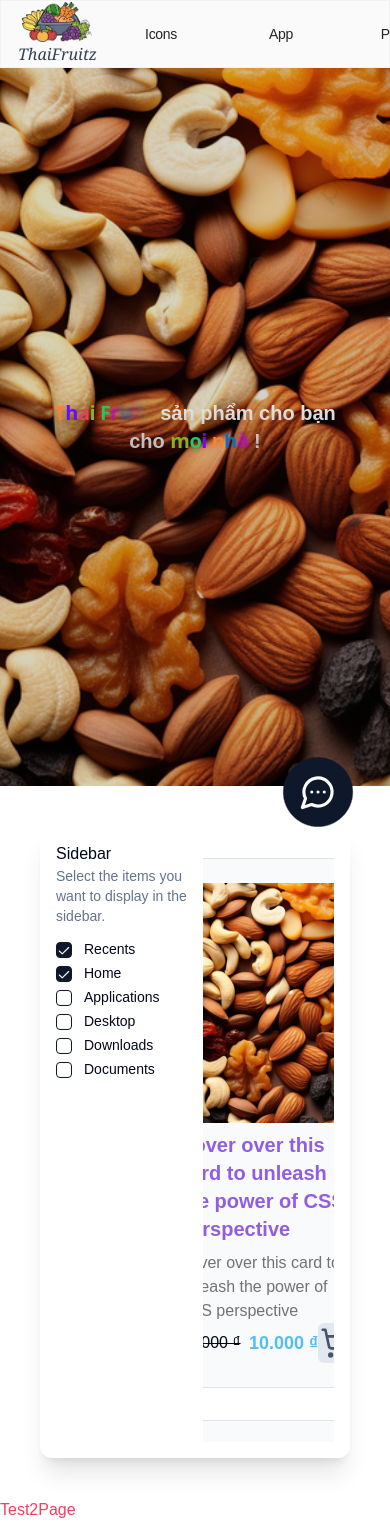
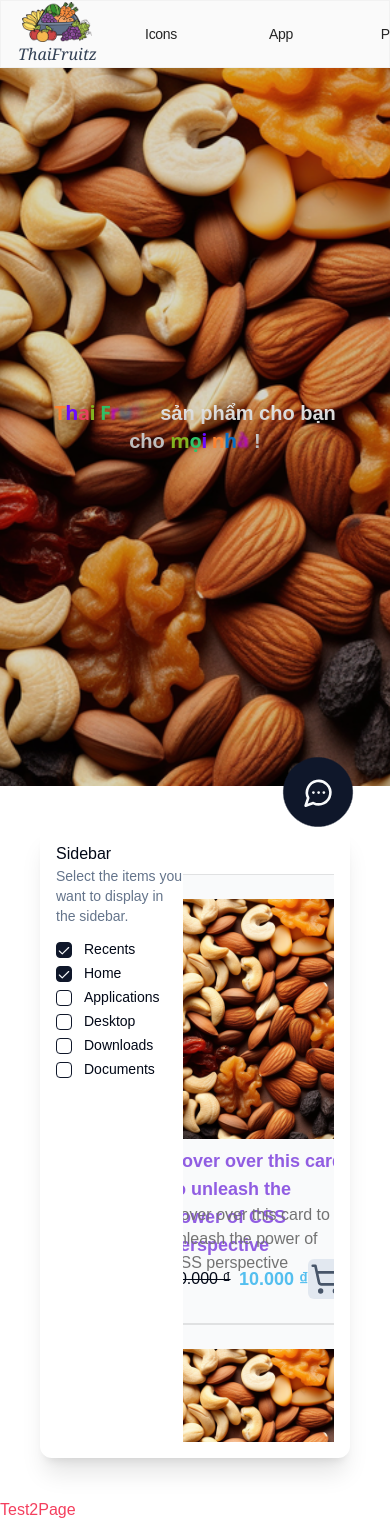
Before and after one commit to SEP490-ThaiFruitz/DFS-FrontEnd, a Next.js app: page / in a window 390 px wide. Shown: the top 1522 px of the page. Built offline with nearby package versions, Linux system fonts and the light colour scheme; what tailwindcss-motion would draw is missing.

Commit message:
refactor(home page): improve the UI

```diff
--- a/src/components/global-components/card/card-product.tsx
+++ b/src/components/global-components/card/card-product.tsx
@@ -15,38 +15,42 @@ import Image from "next/image";
 interface CardProductProps {
   // handleAddToCart: (e: React.MouseEvent) => void;
 }
+
 export const CardProduct = ({}: CardProductProps) => {
   return (
     <CardContainer
-      className="inter-var cursor-pointer w-96 motion-preset-pop
+      className="inter-var cursor-pointer w-92 lg:w-80 motion-preset-pop hover:shadow-xl hover:scale-105 rounded-xl transition duration-300
     "
-      containerClassName="py-4"
+      containerClassName="py-0"
     >
       <CardBody className="relative bg-gray-50 group/card dark:hover:shadow-2xl dark:hover:shadow-emerald-500/[0.1] dark:bg-black dark:border-white/[0.2] border-black/[0.1] w-auto sm:w-[30rem] h-auto rounded-xl p-6 border transition duration-300">
         {/* <CardBody className="relative bg-gray-50 group/card dark:hover:shadow-2xl dark:hover:shadow-emerald-500/[0.1] dark:bg-black dark:border-white/[0.2] border-black/[0.1] w-auto sm:w-[30rem] h-auto max-h-[350px] rounded-xl p-6 border transition duration-300"> */}
-        <CardItem translateY={6} translateZ={6}>
+        <CardItem translateY={6} translateZ={6} className="">
           <Image
             src="/images/third-background.png"
             alt="Picture of the author"
             height="1000"
             width="1000"
-            className="h-60 w-full object-cover rounded-xl group-hover/card:shadow-xl cursor-pointer transition duration-300"
+            className="h-60 w-full object-cover rounded-xl group-hover/card:shadow-xl group-hover/card:scale-105 cursor-pointer transition duration-300"
           />
         </CardItem>
 
         <CardItem
           translateX={10}
           translateY={10}
-          className="text-violet-700/75 text-xl font-semibold mt-2 dark:text-neutral-300"
+          className="text-violet-700/75 text-lg font-semibold mt-2 dark:text-neutral-300 h-12"
           as="h1"
         >
-          Hover over this card to unleash the power of CSS perspective
+          {truncate(
+            "Hover over this card to unleash the power of CSS perspective",
+            { length: 60 }
+          )}
         </CardItem>
 
         <CardItem
           translateX={10}
           translateY={15}
-          className="text-neutral-500  mt-2 dark:text-neutral-300"
+          className="text-neutral-500 mt-2 h-14 dark:text-neutral-300"
           as="h1"
         >
           {truncate(
--- a/src/components/global-components/dialog-reused.tsx
+++ b/src/components/global-components/dialog-reused.tsx
@@ -6,6 +6,7 @@ import {
   DialogContent,
   DialogDescription,
   DialogHeader,
+  DialogTitle,
   DialogTrigger,
 } from "../ui/dialog";
 import { LucideIcon } from "lucide-react";
@@ -36,7 +37,7 @@ export const DialogReused = ({
       <DialogTrigger>{trigger}</DialogTrigger>
       <DialogContent>
         <DialogHeader>
-          <DialogHeader>{title}</DialogHeader>
+          <DialogTitle>{title}</DialogTitle>
           <DialogDescription>{description}</DialogDescription>
         </DialogHeader>
 
--- a/src/components/global-components/floating-menu.tsx
+++ b/src/components/global-components/floating-menu.tsx
@@ -65,7 +65,7 @@ export const FloatingButton = () => {
       </GooeyMenuBefore>
 
       <GooeyMenuTrigger>
-        <MessageCircleMoreIcon size={30} />
+        <MessageCircleMoreIcon size={25} />
       </GooeyMenuTrigger>
     </GooeyMenu>
   );
--- a/src/features/client/sidebar-filter/sidebar-filter.tsx
+++ b/src/features/client/sidebar-filter/sidebar-filter.tsx
@@ -124,7 +124,7 @@ export function SidebarFilter() {
         />
       </FormValues>
 
-      <div className="h-[600px] overflow-auto w-full grid grid-cols-1 md:grid-cols-2 lg:grid-cols-3">
+      <div className="h-[600px] w-full p-8 overflow-auto grid grid-cols-1 md:grid-cols-2 lg:grid-cols-3 gap-0 lg:gap-4 ">
         <CardProduct />
         <CardProduct />
         <CardProduct />
```
